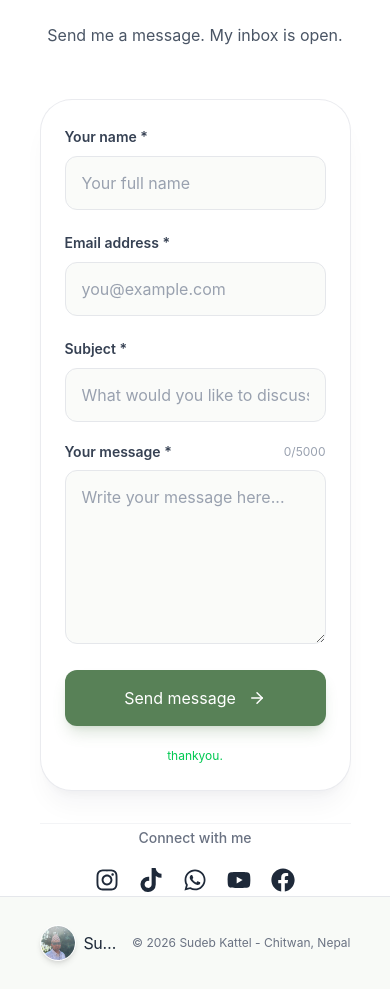
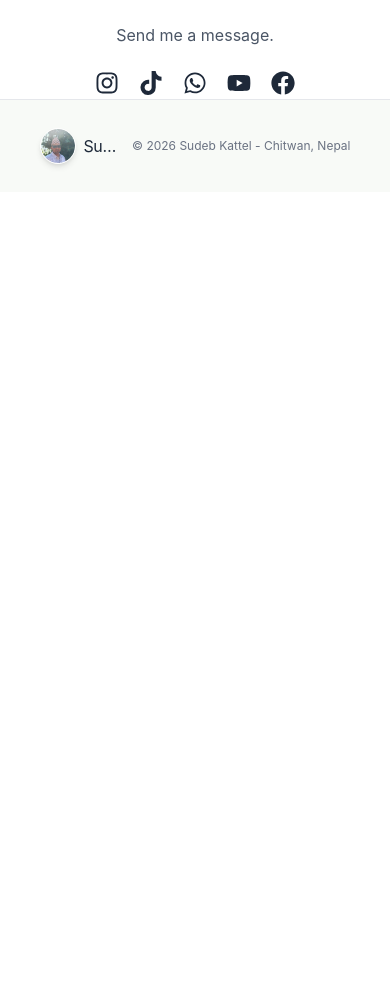
Before and after one commit to vickyjii774/SudebKattel, a React (Vite) app: page / in a window 390 px wide. Shown: the part 1500-2489 px from the top of the page. After the commit the page ends 1692 px from the top, so only its background shows below. Built offline with nearby package versions, Linux system fonts and the light colour scheme.

Commit message:
Build responsive portfolio website

```diff
--- a/src/sections/Contact.jsx
+++ b/src/sections/Contact.jsx
@@ -72,146 +72,22 @@ export default function Contact() {
 
           <p className="mx-auto mt-5 max-w-xl text-base leading-8 text-gray-600">
             Send me a message.
-            My inbox is open.
           </p>
         </div>
 
-        {/* Contact Form */}
-        <div className="mt-12 rounded-[2rem] border border-gray-200/80 bg-white p-6 shadow-xl shadow-gray-900/[0.04] sm:p-10">
-          <form
-            onSubmit={handleSubmit}
-            className="space-y-5"
-          >
-            <div className="grid gap-5 sm:grid-cols-2">
 
-              {/* Name */}
-              <div>
-                <label
-                  htmlFor="contact-name"
-                  className="text-sm font-semibold text-gray-700"
-                >
-                  Your name *
-                </label>
 
-                <input
-                  id="contact-name"
-                  name="name"
-                  type="text"
-                  autoComplete="name"
-                  placeholder="Your full name"
-                  value={form.name}
-                  onChange={handleChange}
-                  className={inputClass}
-                  required
-                  maxLength={100}
-                />
-              </div>
 
-              {/* Email */}
-              <div>
-                <label
-                  htmlFor="contact-email"
-                  className="text-sm font-semibold text-gray-700"
-                >
-                  Email address *
-                </label>
-
-                <input
-                  id="contact-email"
-                  name="email"
-                  type="email"
-                  autoComplete="email"
-                  placeholder="you@example.com"
-                  value={form.email}
-                  onChange={handleChange}
-                  className={inputClass}
-                  required
-                  maxLength={254}
-                />
-              </div>
-            </div>
-
-            {/* Subject */}
-            <div>
-              <label
-                htmlFor="contact-subject"
-                className="text-sm font-semibold text-gray-700"
-              >
-                Subject *
-              </label>
-
-              <input
-                id="contact-subject"
-                name="subject"
-                type="text"
-                placeholder="What would you like to discuss?"
-                value={form.subject}
-                onChange={handleChange}
-                className={inputClass}
-                required
-                maxLength={150}
-              />
-            </div>
-
-            {/* Message */}
-            <div>
-              <div className="flex items-center justify-between gap-3">
-                <label
-                  htmlFor="contact-message"
-                  className="text-sm font-semibold text-gray-700"
-                >
-                  Your message *
-                </label>
-
-                <span className="text-xs text-gray-400">
-                  {form.message.length}/5000
-                </span>
-              </div>
-
-              <textarea
-                id="contact-message"
-                name="message"
-                rows={6}
-                placeholder="Write your message here..."
-                value={form.message}
-                onChange={handleChange}
-                className={`${inputClass} min-h-36 resize-y`}
-                required
-                minLength={5}
-                maxLength={5000}
-              />
-            </div>
-
-            {/* Submit */}
-            <button
-              type="submit"
-              className="group inline-flex w-full cursor-pointer items-center justify-center gap-3 rounded-xl bg-[#588157] px-6 py-4 text-sm font-semibold text-white shadow-lg shadow-[#588157]/20 transition duration-300 hover:-translate-y-0.5 hover:bg-[#3F6240] hover:shadow-xl active:translate-y-0"
-            >
-              Send message
-
-              <ArrowRight
-                size={18}
-                className="transition-transform group-hover:translate-x-1"
-              />
-            </button>
-
-            <p className="text-center text-xs leading-5 text-green-500">
-              thankyou.
-            </p>
-          </form>
-        </div>
 
         {/* Social Media */}
         {socials.length > 0 && (
-          <div className="mt-8 border-t border-gray-100 pt-1">
-            <p className="text-center text-sm font-medium text-gray-500">
-              Connect with me
-            </p>
+
+
 
             <div className="mt-5 flex text-2xl justify-center">
               <SocialLinks socials={socials} />
             </div>
-          </div>
+
         )}
       </div>
           </Container>
```
